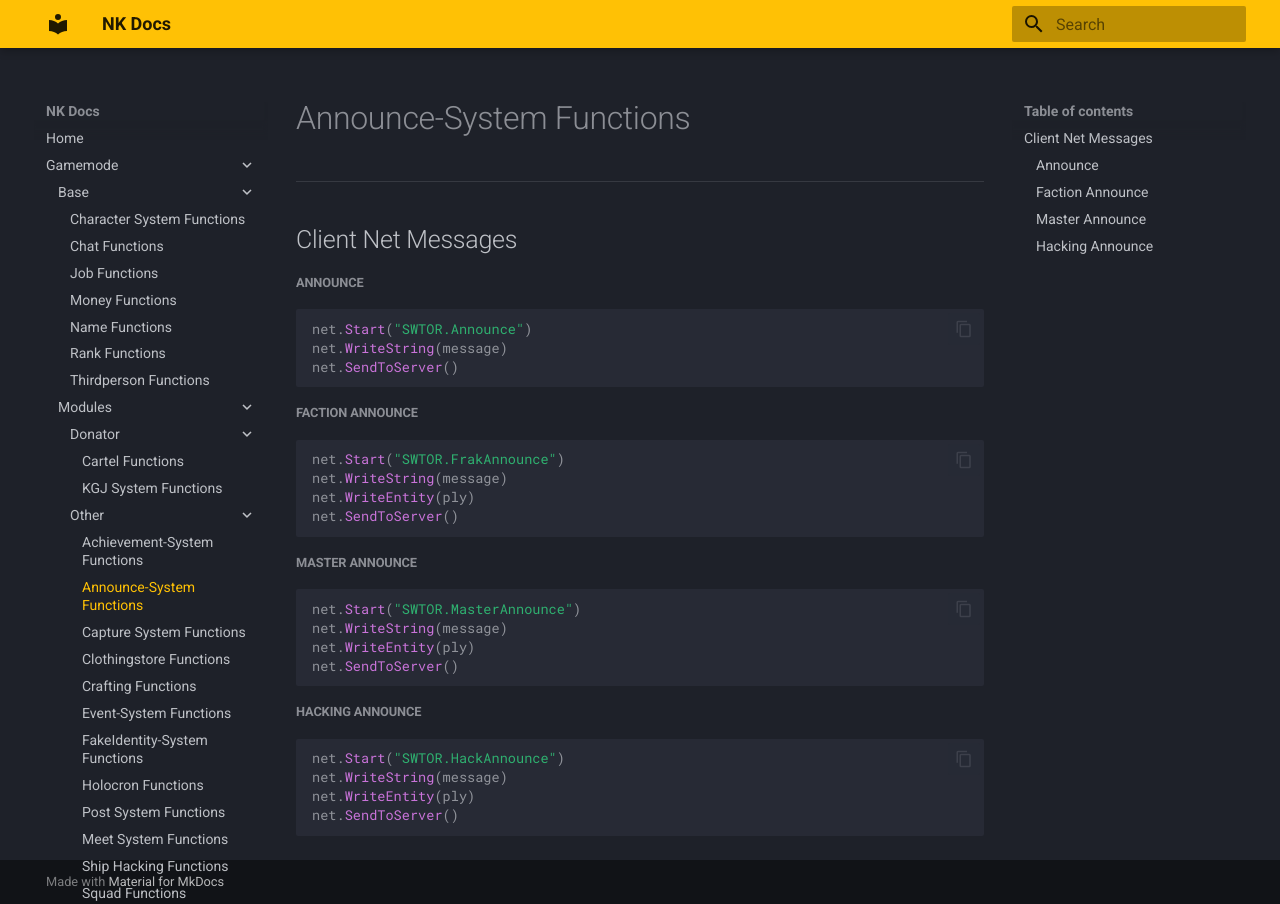
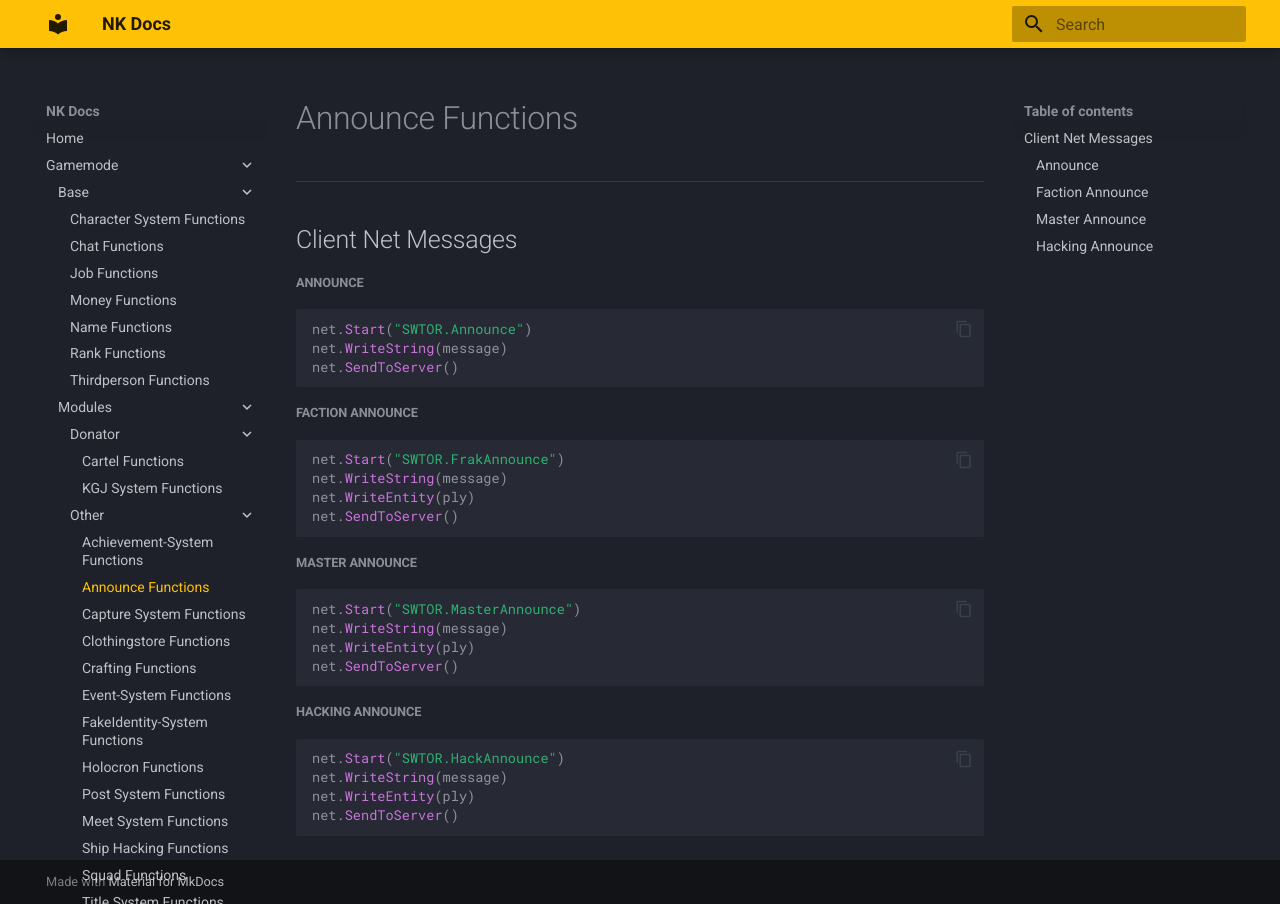
Before and after one commit to xCraith/nkdocs, an MkDocs documentation site: the page built from docs/announces.md, in a window 1280 px wide. Built offline with MkDocs 1.6.1 and Material for MkDocs 9.7.7, drawn with Linux system fonts in a browser that asks for light colours.

Commit message:
Update announces.md

```diff
--- a/docs/announces.md
+++ b/docs/announces.md
@@ -1,4 +1,4 @@
-# Announce-System Functions
+# Announce Functions
 
 ------------
 
```
